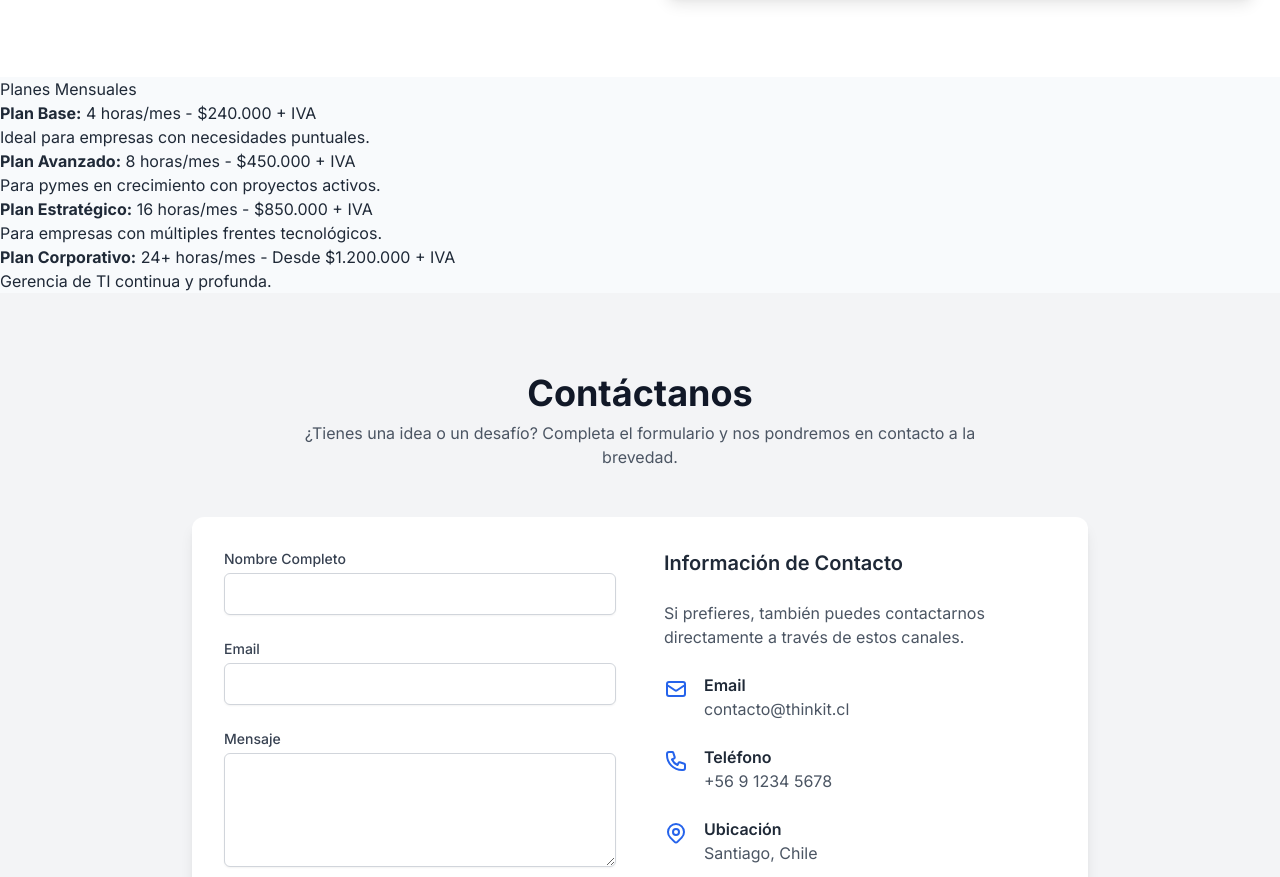
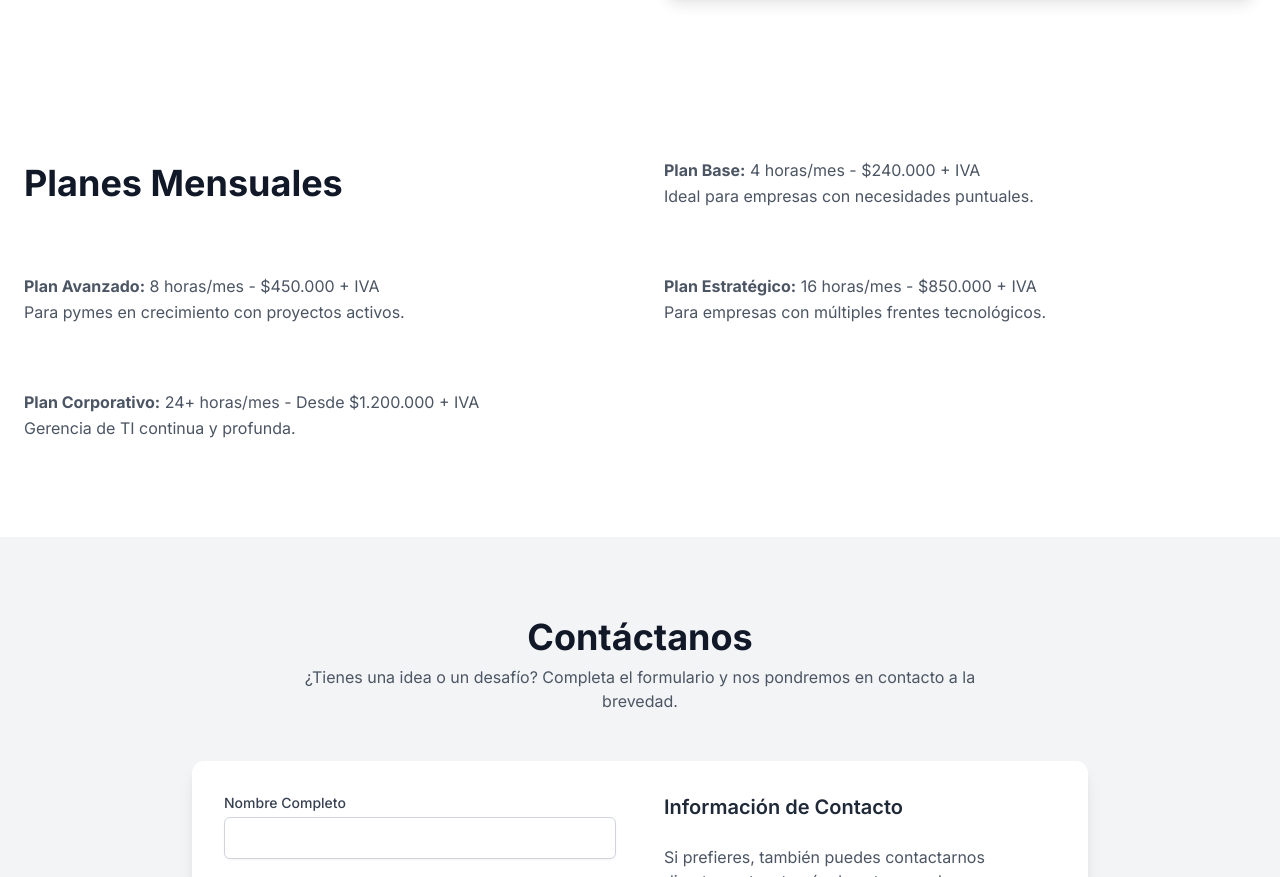
Before and after one commit to Tralcan/thinkit, a plain HTML site: page index.html in a window 1280 px wide. Shown: the part 2871-3748 px from the top of the page. Drawn offline with nearby package versions, Linux system fonts and the light colour scheme.

Commit message:
Precios grafica
Actualizacion de precios

```diff
--- a/index.html
+++ b/index.html
@@ -218,24 +218,26 @@
                 </div>
             </div>
         </section>
-<section>
-      <h2>Planes Mensuales</h2>
-      <div class="plan">
+<section id="planes" class="py-20 bg-white">
+    <div class="container mx-auto px-6 grid md:grid-cols-2 gap-12 items-center">
+      <h2 class="text-3xl md:text-4xl font-bold text-gray-900 mb-4">Planes Mensuales</h2>
+      <div class="text-gray-600 mb-4 leading-relaxed">
         <strong>Plan Base:</strong> 4 horas/mes - $240.000 + IVA<br/>
         Ideal para empresas con necesidades puntuales.
       </div>
-      <div class="plan">
+      <div class="text-gray-600 mb-4 leading-relaxed">
         <strong>Plan Avanzado:</strong> 8 horas/mes - $450.000 + IVA<br/>
         Para pymes en crecimiento con proyectos activos.
       </div>
-      <div class="plan">
+      <div  class="text-gray-600 mb-4 leading-relaxed">
         <strong>Plan Estratégico:</strong> 16 horas/mes - $850.000 + IVA<br/>
         Para empresas con múltiples frentes tecnológicos.
       </div>
-      <div class="plan">
+      <div  class="text-gray-600 mb-4 leading-relaxed">
         <strong>Plan Corporativo:</strong> 24+ horas/mes - Desde $1.200.000 + IVA<br/>
         Gerencia de TI continua y profunda.
       </div>
+    </div>
     </section>
         <!-- ========== SECCIÓN CONTACTO ========== -->
         <section id="contacto" class="py-20 bg-gray-100">
```
